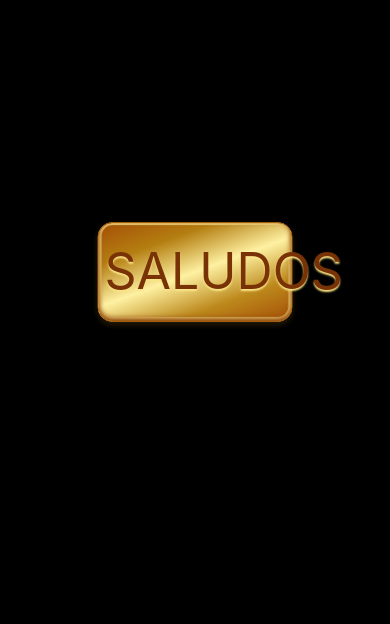
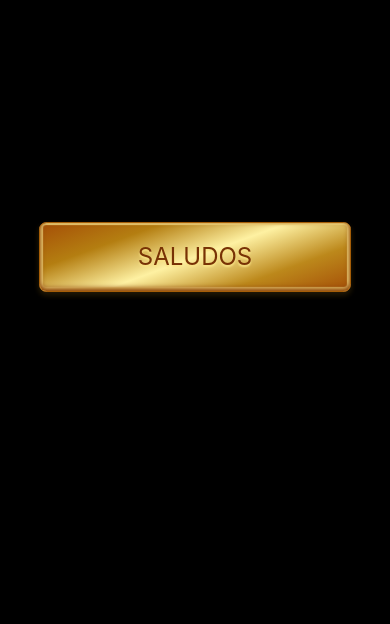
Before and after one commit to C4pit4nN3m0/Feliz-Cumplea-os, a plain HTML site: page index.html in a window 390 px wide. Shown: the part 158-782 px from the top of the page. Drawn offline with Linux system fonts and the light colour scheme; a script that the page names is missing.

Commit message:
Style.css

```diff
--- a/style.css
+++ b/style.css
@@ -127,3 +127,25 @@ img {
     position: absolute;
     padding-top: 250px;
 }
+
+@media (max-width: 768px) {
+        /* 1. Reduce el tamaño de la letra del nombre grande (Prima Verenice) */
+    .area {
+        font-size: 2.8rem; /* Baja de 50px a 2.8rem */
+        margin-top: 10%; /* Ajusta el margen superior */
+    }
+
+    /* 2. Reduce el tamaño de la letra del mensaje escrito a máquina (Typed.js) */
+    #typed {
+        font-size: 1.2rem; /* Baja de 25px a 1.2rem para que quepa */
+        padding: 0 10px; /* Evita que el texto toque los bordes laterales del móvil */
+    }
+
+    /* 3. Ajuste para el botón de inicio */
+    .loader button {
+        width: 80%; /* Hace que el botón ocupe más ancho en el móvil */
+        font-size: 1.5rem; /* Reduce la fuente del botón */
+        height: 70px;
+    }
+
+}
```
